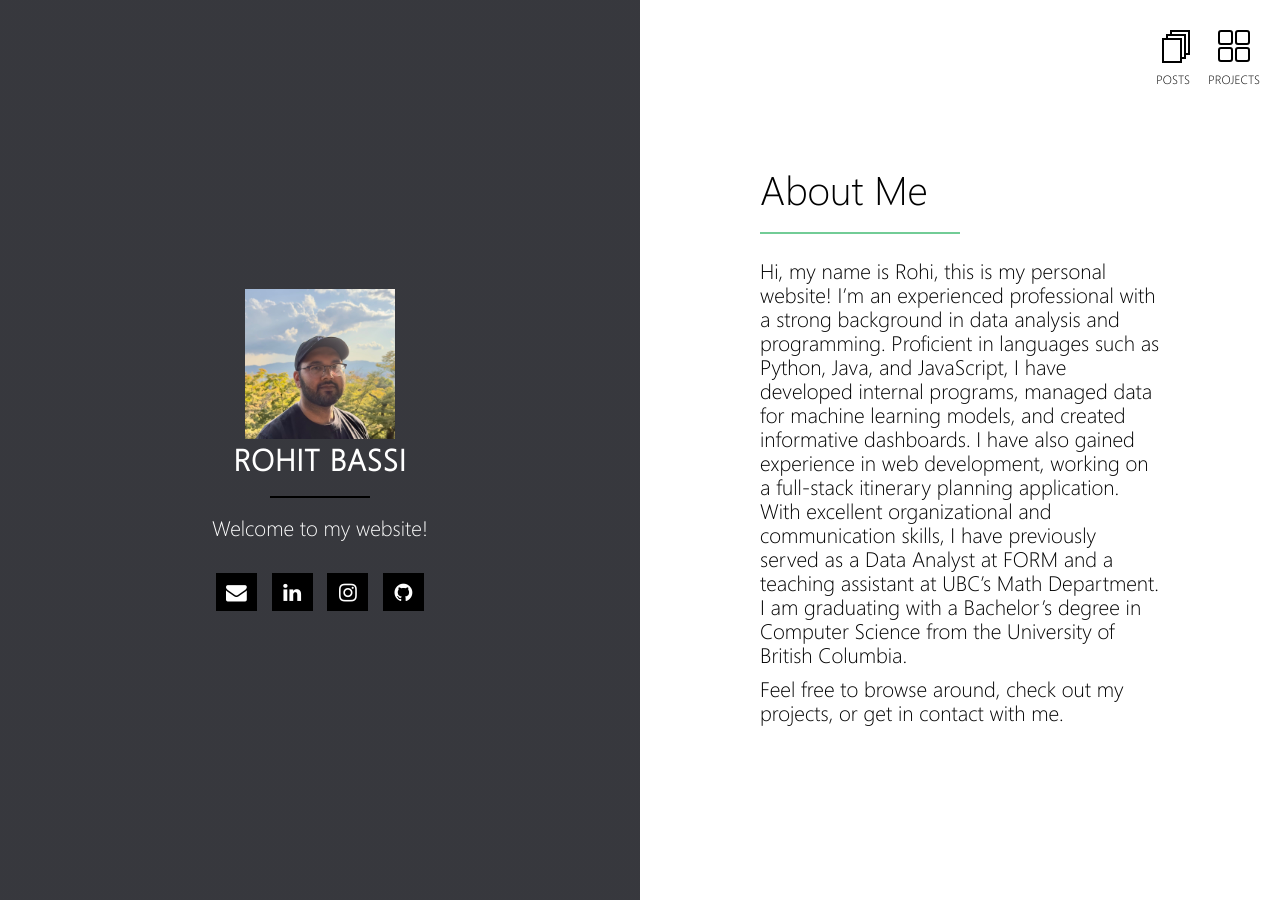
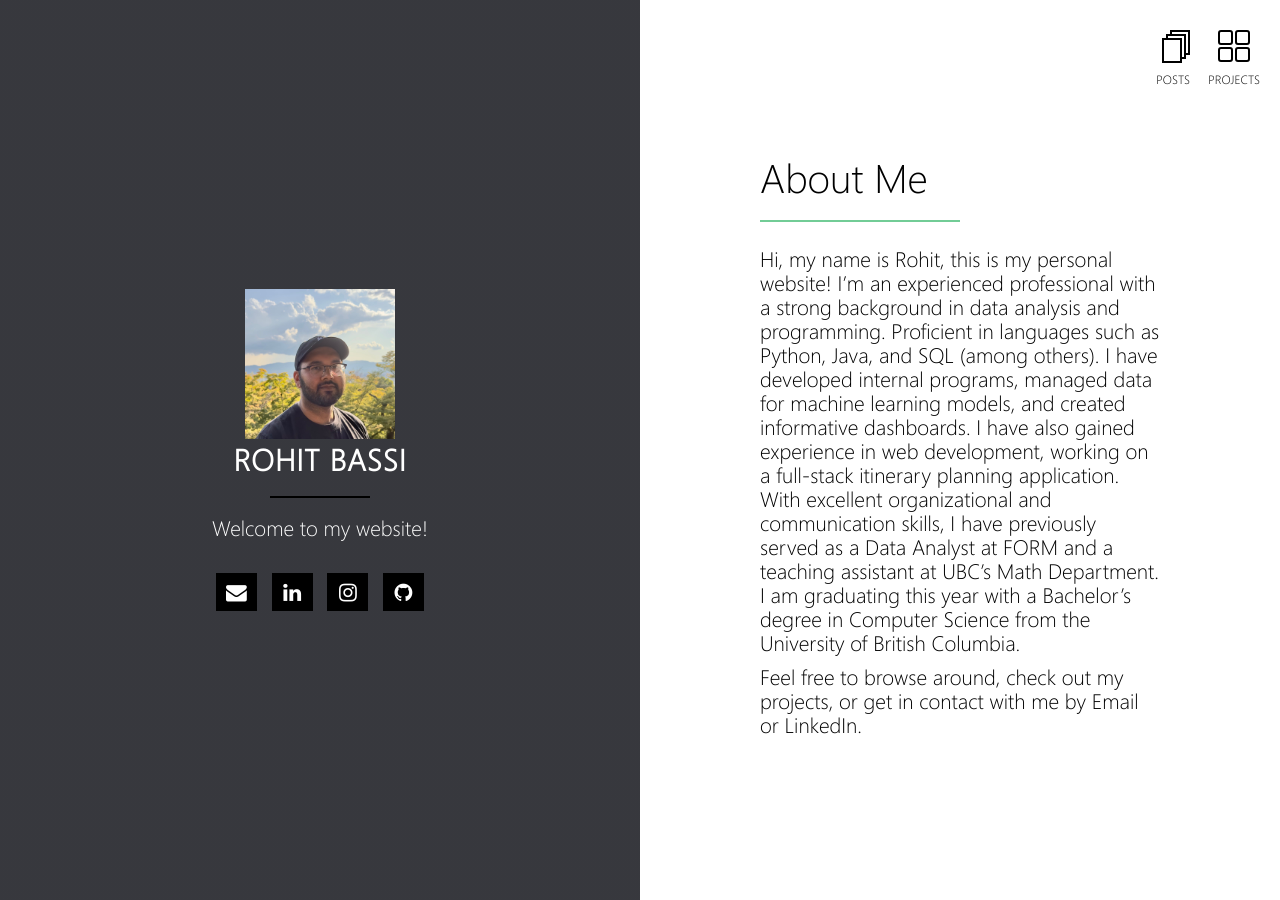
Before and after one commit to r-bassi/r-bassi.github.io, a Jekyll site: the page built from index.md, in a window 1280 px wide. Built offline with Jekyll 4.4.1, drawn with Linux system fonts in a browser that asks for light colours; our own code applies the rules of GitHub Pages for plain Markdown files.

Commit message:
Update index.md

```diff
--- a/index.md
+++ b/index.md
@@ -3,6 +3,6 @@
 ---
 # About Me
 
-Hi, my name is Rohi, this is my personal website! I'm an experienced professional with a strong background in data analysis and programming. Proficient in languages such as Python, Java, and JavaScript, I have developed internal programs, managed data for machine learning models, and created informative dashboards. I have also gained experience in web development, working on a full-stack itinerary planning application. With excellent organizational and communication skills, I have previously served as a Data Analyst at FORM and a teaching assistant at UBC's Math Department. I am graduating with a Bachelor's degree in Computer Science from the University of British Columbia.
+Hi, my name is Rohit, this is my personal website! I'm an experienced professional with a strong background in data analysis and programming. Proficient in languages such as Python, Java, and SQL (among others). I have developed internal programs, managed data for machine learning models, and created informative dashboards. I have also gained experience in web development, working on a full-stack itinerary planning application. With excellent organizational and communication skills, I have previously served as a Data Analyst at FORM and a teaching assistant at UBC's Math Department. I am graduating this year with a Bachelor's degree in Computer Science from the University of British Columbia.
 
-Feel free to browse around, check out my projects, or get in contact with me.
+Feel free to browse around, check out my projects, or get in contact with me by Email or LinkedIn.
```
